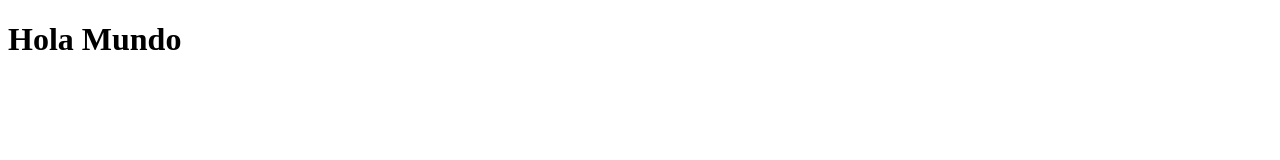
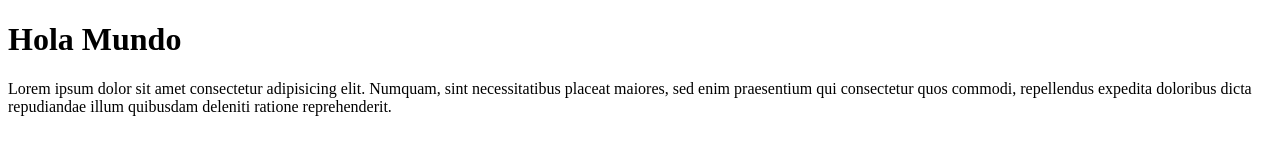
Before and after one commit to 4EverTonDev/prueba, a plain HTML site: page index.html in a window 1280 px wide. Drawn offline with Linux system fonts and the light colour scheme.

Commit message:
segundo commit

```diff
--- a/index.html
+++ b/index.html
@@ -7,5 +7,6 @@
 </head>
 <body>
     <h1>Hola Mundo</h1>
+    <p>Lorem ipsum dolor sit amet consectetur adipisicing elit. Numquam, sint necessitatibus placeat maiores, sed enim praesentium qui consectetur quos commodi, repellendus expedita doloribus dicta repudiandae illum quibusdam deleniti ratione reprehenderit.</p>
 </body>
 </html>
```
